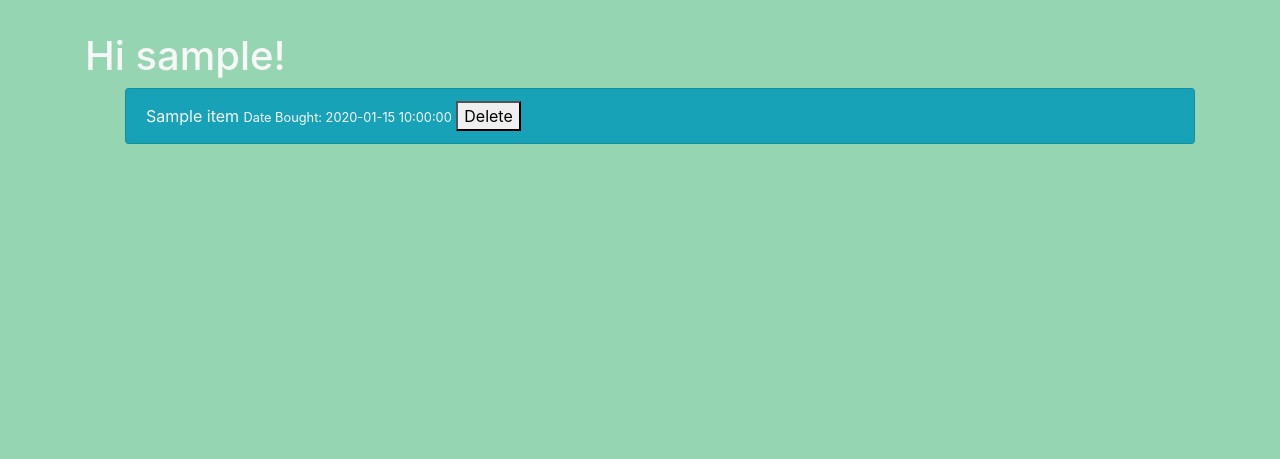
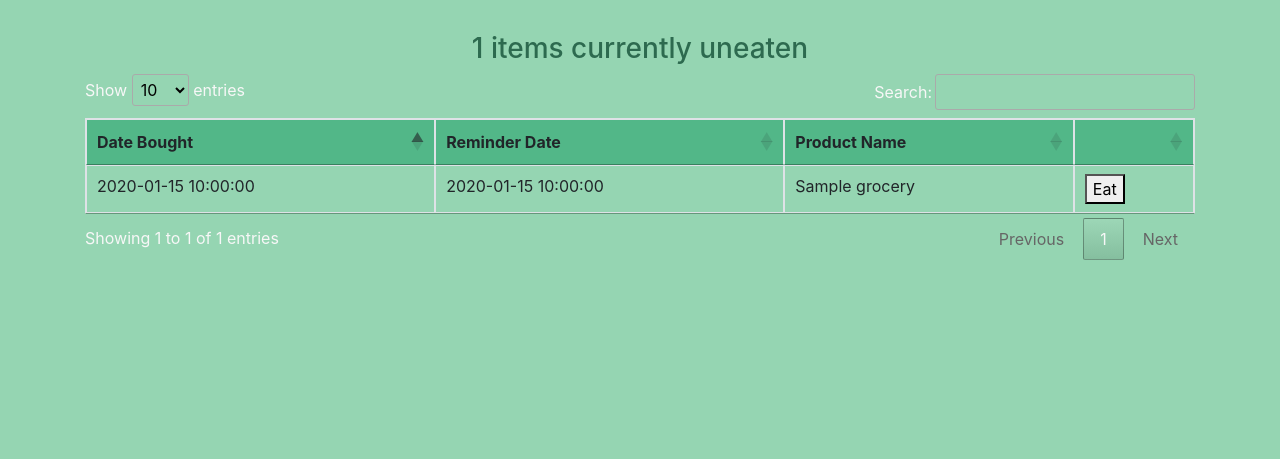
Before and after one commit to zjackwang/saveYourGroceries, a Flask app: template saveYourGroceries/templates/user.html in a window 1280 px wide. Shown: the part 56-515 px from the top of the page. Run offline with Flask 2, Linux system fonts and the light colour scheme; a user stored in the database is signed in; the template is opened without the code that fills it: most values are stand-ins (such as "Sample title", 1, 10 or a date in 2020); a database or web service that is not in the repository returns one stand-in record (values such as "Sample title"); some libraries are stand-ins or nearby versions.

Commit message:
product info into datatable view

```diff
--- a/saveYourGroceries/static/css/main.css
+++ b/saveYourGroceries/static/css/main.css
@@ -81,6 +81,7 @@ footer .footer {
 
 .user-form {
   margin: 0;
+  display: block;
   /* position: absolute;
   top: 50%;
   -ms-transform: translateY(-50%);
@@ -98,3 +99,17 @@ footer .footer {
   top: 30%;
   right: 20%; */
 }
+
+/* user */
+
+.product-title {
+  color: var(--secondary-color-two);
+}
+
+.row-hdr {
+  background-color: var(--primary-color);
+}
+
+.row-bg-color {
+  background-color: lightcyan;
+}
--- a/saveYourGroceries/templates/user.html
+++ b/saveYourGroceries/templates/user.html
@@ -1,21 +1,39 @@
 {% extends "base.html" %}
 {% block head %}
 <title>{{ current_user.username }}</title>
+<link rel="stylesheet" href="https://cdn.datatables.net/1.10.2/css/jquery.dataTables.min.css">
+<script type="text/javascript" src="https://cdn.datatables.net/1.10.2/js/jquery.dataTables.min.js"></script>
 {% endblock %}
 {% block body %}
 <div class="container-lg">
-    <h1>Hi {{ current_user.username }}!</h1>
-    <ul>
+    {% if groceries|length == 0 %}
+    <h1 class="product-title text-center">{{ current_user.username }}!</h1>
+    <h3 class="text-center">Please scan your first receipt to track your groceries.</h3>
+    {% else %}
+    <h3 class="product-title text-center">{{ groceries|length }} items currently uneaten</h3>
+    <table id="productTable" class="table table-bordered">
+        <thead>
+            <tr class="row-hdr">
+                <th scope="col">Date Bought</th>
+                <th scope="col">Reminder Date</th>
+                <th scope="col">Product Name</th>
+                <th scope="col"></th>
+            </tr>
+        </thead>
+        <tbody>
         {% for grocery in groceries %}
-        <ul class="list-group">
-            <li class="list-group-item bg-info">
-                {{ grocery.item }}
-                <small>Date Bought: {{ grocery.date_purchased }}</small>
-                <button onclick="deleteItem(this.id)" type="button" name="delete" id="{{ grocery.item }}">Delete</button>
-            </li>
-        </ul>
+            <tr class="row-bg-color">
+                <td>{{ grocery.date_purchased }}</td>
+                <td>{{ grocery.date_expiration }}</td>
+                <td>{{ grocery.name }}</td>
+                <td>
+                    <button onclick="deleteItem(this.id)" type="button" name="delete" id="{{ grocery.item }}">Eat</button>
+                </td>
+            </tr>
         {% endfor %}
-    </ul>
+        </tbody>
+    </table>
+    {% endif %}
 </div>
 <script>
     deleteItem = (item) => {
@@ -31,5 +49,9 @@
     refreshPage = () => {
         location.reload(true);
     }
+
+    $(document).ready(function () {
+            $('#productTable').DataTable();
+    });
 </script>
 {% endblock %}
```
Also changed, not shown: saveYourGroceries/routes.py (+7 -2 lines).
